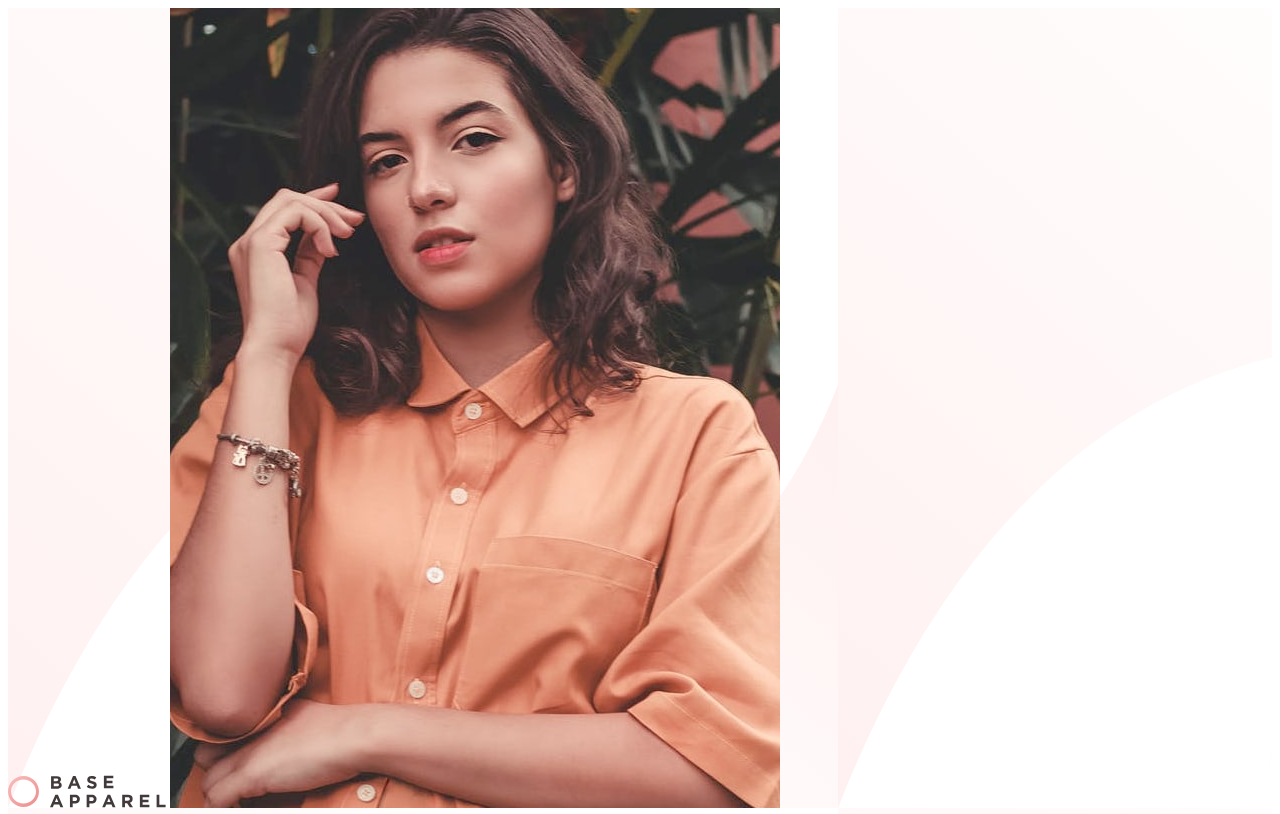
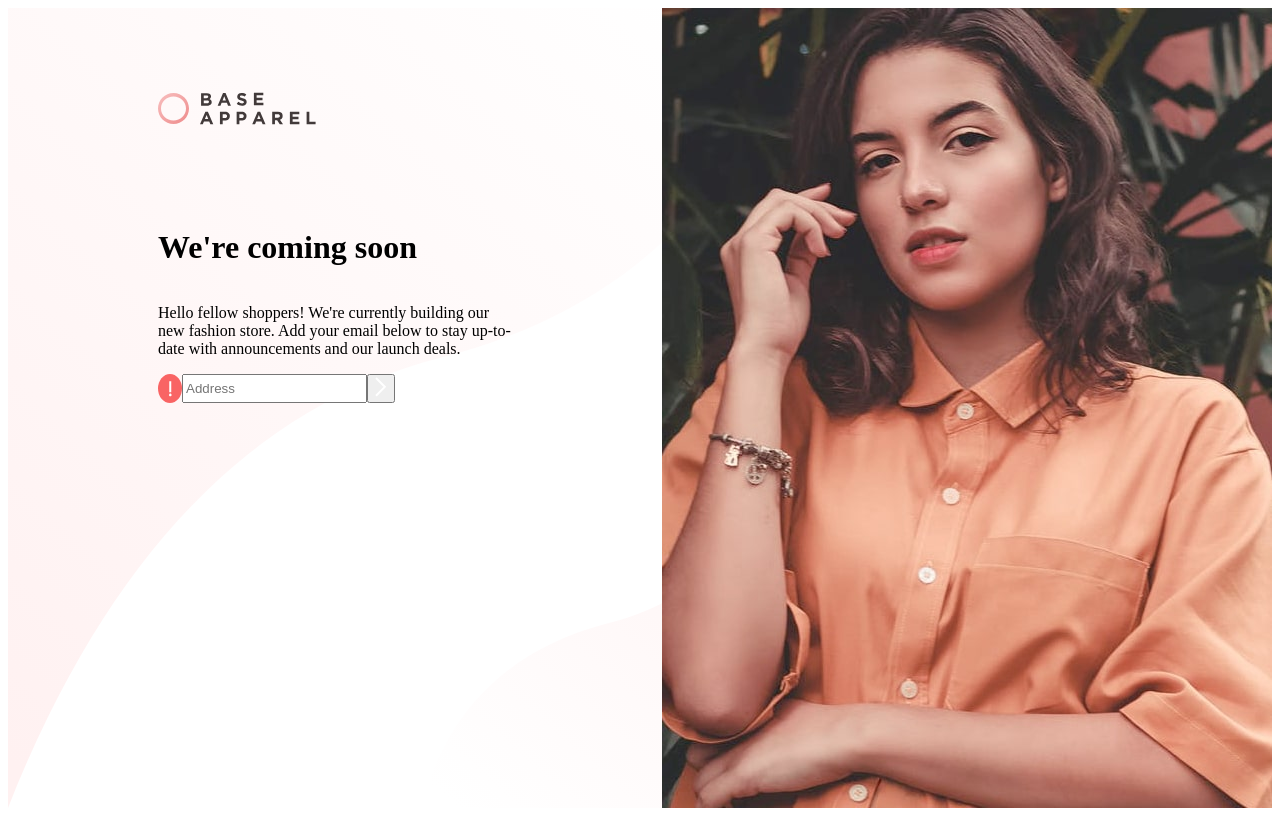
Before and after one commit to raziie/Base-coming-soon-page, a plain HTML site: page index.html in a window 1280 px wide. Shown: the top 814 px of the page. Drawn offline with Linux system fonts and the light colour scheme.

Commit message:
place items and set displays

```diff
--- a/index.html
+++ b/index.html
@@ -14,24 +14,27 @@
 
 <body>
   <div class="grid-container">
-    <img class="logo" src="./images/logo.svg" />
-
+    <div class="logo">
+      <img src="./images/logo.svg" />
+    </div>
+    <div class="girl">
       <picture>
         <source media="(max-width: 600px)" srcset="./images/hero-mobile.jpg" />
-      <img class="girl" src="./images/hero-desktop.jpg" alt="girl in orange shirt" />
+        <img src="./images/hero-desktop.jpg" alt="girl in orange shirt" />
       </picture>
-
+    </div>
     <div class="flex-container">
       <h1 class="title">We're coming soon</h1>
 
       <p class="detail">Hello fellow shoppers! We're currently building our new fashion store.
         Add your email below to stay up-to-date with announcements and our launch deals.</p>
-
+      <div class="input-container">
         <img class="error" src="./images/icon-error.svg" />
         <input placeholder="Address" type="email" name="email" />
         <button class="btn"><img src="./images/icon-arrow.svg" alt="arrow" /></button>
       </div>
     </div>
+  </div>
 </body>
 
 </html>
--- a/styles.css
+++ b/styles.css
@@ -1,3 +1,31 @@
 .grid-container {
     background-image: url("./images/bg-pattern-desktop.svg");
+    height: 100vh;
+    display: grid;
+    grid-template-columns: 1.6fr 1fr;
+    grid-template-rows: repeat(4, 1fr);
 }
+
+.logo {
+    display: flex;
+    justify-content: flex-start;
+    align-items: center;
+    margin-left: 150px;
+    margin-right: 150px;
+}
+
+.girl {
+    grid-row: span 4;
+}
+
+.flex-container {
+    grid-row: span 3;
+    display: flex;
+    flex-direction: column;
+    margin-left: 150px;
+    margin-right: 150px;
+}
+
+.input-container {
+    display: flex;
+}
```
Lines whose indentation alone changed are shown as unchanged.
